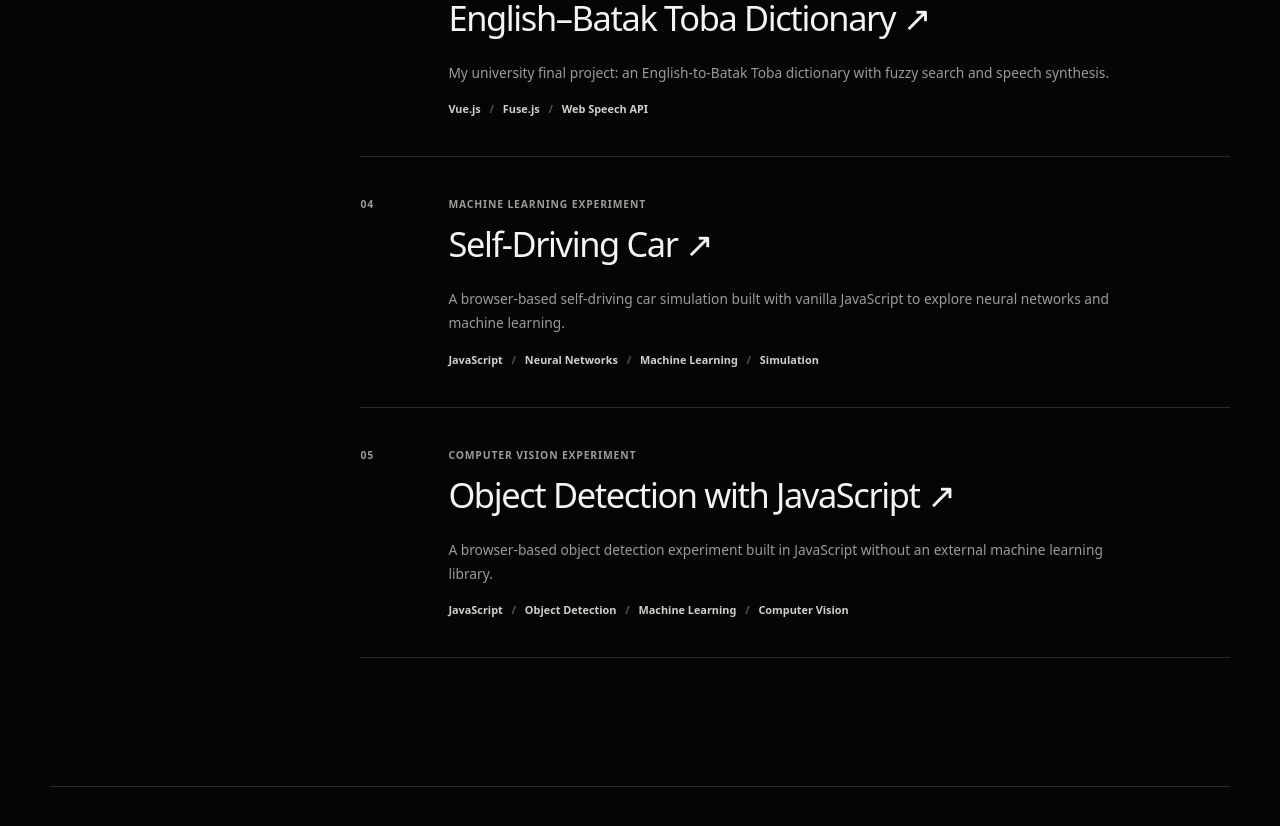
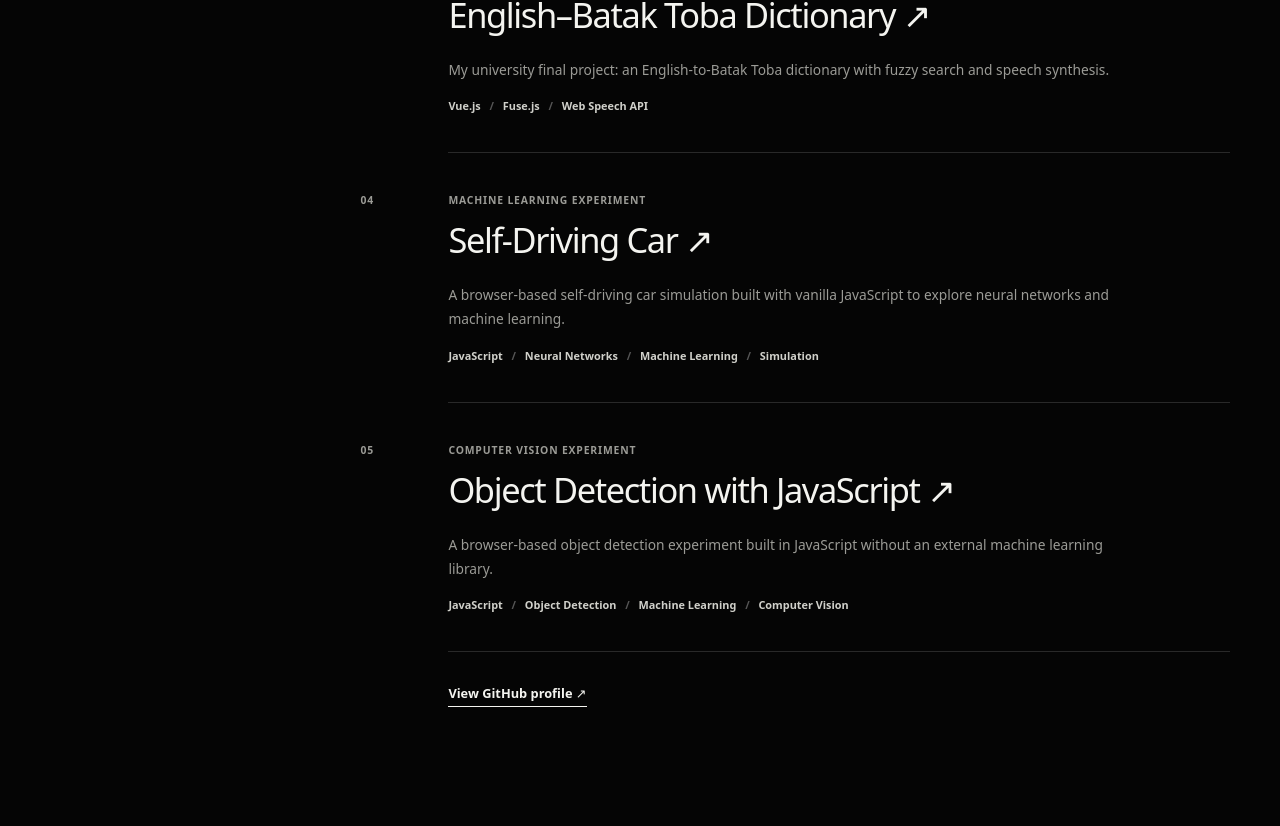
Before and after one commit to yohanesnaibaho303/v2, a React (Vite) app: page / in a window 1280 px wide. Shown: the part 3281-4107 px from the top of the page. Built offline with nearby package versions, Linux system fonts and the light colour scheme; a web font is replaced by a local one.

Commit message:
Add GitHub profile link and interactive project rows

```diff
--- a/src/App.jsx
+++ b/src/App.jsx
@@ -26,7 +26,7 @@ const translations = {
     aboutIntro: 'My main focus is frontend architecture. I also work with backend systems, test automation, and cloud infrastructure.',
     aboutBody: 'At Bank Rakyat Indonesia, I build shared frontend foundations for QLola, a corporate banking platform used by more than 20 teams. Before that, I led enterprise system work at LG Group and handled reliability during a three-wave cloud migration.',
     education: 'I earned a Bachelor of Science in Computing from President University on a 70% Jababeka Scholarship.',
-    resume: 'View full résumé', theme: (next) => `Switch to ${next} mode`,
+    resume: 'View full résumé', github: 'View GitHub profile', theme: (next) => `Switch to ${next} mode`,
   },
   id: {
     skip: 'Lewati ke konten', home: 'Beranda', navigation: 'Navigasi halaman', menu: 'Buka menu', closeMenu: 'Tutup menu', email: 'Email', contact: 'Hubungi saya', viewWork: 'Lihat karya pilihan', language: 'Bahasa', socialLinks: 'Tautan sosial', technologies: 'Teknologi yang digunakan', top: 'Atas',
@@ -38,7 +38,7 @@ const translations = {
     aboutIntro: 'Fokus utama saya adalah arsitektur frontend. Saya juga bekerja dengan sistem backend, test automation, dan cloud infrastructure.',
     aboutBody: 'Di Bank Rakyat Indonesia, saya membangun fondasi frontend bersama untuk QLola, platform corporate banking yang digunakan oleh lebih dari 20 tim. Sebelumnya, saya memimpin pengembangan sistem enterprise di LG Group dan menangani reliability selama cloud migration dalam tiga tahap.',
     education: 'Saya meraih gelar Bachelor of Science in Computing dari President University dengan Beasiswa Jababeka sebesar 70%.',
-    resume: 'Lihat résumé lengkap', theme: (next) => `Ganti ke mode ${next}`,
+    resume: 'Lihat résumé lengkap', github: 'Lihat profil GitHub', theme: (next) => `Ganti ke mode ${next}`,
   },
   zh: {
     skip: '跳至主要内容', home: '首页', navigation: '页内导航', menu: '打开菜单', closeMenu: '关闭菜单', email: '邮件', contact: '联系我', viewWork: '查看精选项目', language: '语言', socialLinks: '社交链接', technologies: '使用的技术', top: '顶部',
@@ -50,7 +50,7 @@ const translations = {
     aboutIntro: '我的主要方向是前端架构，同时也参与后端系统、测试自动化和云基础设施工作。',
     aboutBody: '在 Bank Rakyat Indonesia，我为 QLola 构建共享前端基础。该企业银行平台由 20 多个团队使用。此前，我在 LG Group 负责企业系统开发，并承担三阶段云迁移的可靠性工作。',
     education: '我获得了 President University 计算机科学理学学士学位，并获得 70% Jababeka 奖学金。',
-    resume: '查看完整简历', theme: (next) => `切换到${next}模式`,
+    resume: '查看完整简历', github: '查看 GitHub 主页', theme: (next) => `切换到${next}模式`,
   },
   ko: {
     skip: '본문으로 건너뛰기', home: '홈', navigation: '페이지 내 탐색', menu: '메뉴 열기', closeMenu: '메뉴 닫기', email: '이메일', contact: '이메일 보내기', viewWork: '주요 작업 보기', language: '언어', socialLinks: '소셜 링크', technologies: '사용 기술', top: '맨 위로',
@@ -62,7 +62,7 @@ const translations = {
     aboutIntro: '주요 분야는 프론트엔드 아키텍처입니다. 백엔드 시스템, 테스트 자동화, 클라우드 인프라 업무도 수행합니다.',
     aboutBody: 'Bank Rakyat Indonesia에서 20개 이상의 팀이 사용하는 기업 금융 플랫폼 QLola의 공유 프론트엔드 기반을 구축하고 있습니다. 이전에는 LG Group에서 엔터프라이즈 시스템 개발을 이끌고 3단계 클라우드 마이그레이션의 신뢰성을 담당했습니다.',
     education: 'President University에서 70% Jababeka 장학금을 받으며 컴퓨팅 이학사 학위를 취득했습니다.',
-    resume: '전체 이력서 보기', theme: (next) => `${next} 모드로 전환`,
+    resume: '전체 이력서 보기', github: 'GitHub 프로필 보기', theme: (next) => `${next} 모드로 전환`,
   },
   ja: {
     skip: 'コンテンツへ移動', home: 'ホーム', navigation: 'ページ内ナビゲーション', menu: 'メニューを開く', closeMenu: 'メニューを閉じる', email: 'メール', contact: 'メールする', viewWork: '主な実績を見る', language: '言語', socialLinks: 'SNSリンク', technologies: '使用技術', top: 'トップ',
@@ -74,7 +74,7 @@ const translations = {
     aboutIntro: '主な専門分野はフロントエンドアーキテクチャです。バックエンドシステム、テスト自動化、クラウドインフラにも携わっています。',
     aboutBody: 'Bank Rakyat Indonesia で、20以上のチームが利用する法人向け銀行プラットフォーム QLola の共通フロントエンド基盤を構築しています。以前は LG Group で企業システム開発をリードし、3段階のクラウド移行における信頼性を担当しました。',
     education: 'President University で 70% の Jababeka 奨学金を受け、コンピューティング理学士を取得しました。',
-    resume: '履歴書を見る', theme: (next) => `${next}モードに切り替え`,
+    resume: '履歴書を見る', github: 'GitHubプロフィールを見る', theme: (next) => `${next}モードに切り替え`,
   },
   'ar-SA': {
     skip: 'الانتقال إلى المحتوى', home: 'الرئيسية', navigation: 'التنقل داخل الصفحة', menu: 'فتح القائمة', closeMenu: 'إغلاق القائمة', email: 'البريد', contact: 'تواصل معي', viewWork: 'عرض الأعمال المختارة', language: 'اللغة', socialLinks: 'روابط التواصل', technologies: 'التقنيات المستخدمة', top: 'الأعلى',
@@ -86,7 +86,7 @@ const translations = {
     aboutIntro: 'تركيزي الأساسي هو معمارية frontend. أعمل أيضًا على أنظمة backend وtest automation وcloud infrastructure.',
     aboutBody: 'في Bank Rakyat Indonesia، أبني أسس frontend مشتركة لمنصة QLola المصرفية للشركات التي تستخدمها أكثر من 20 فريقًا. قبل ذلك، قدت تطوير أنظمة مؤسسية في LG Group وتوليت reliability خلال cloud migration من ثلاث مراحل.',
     education: 'حصلت على بكالوريوس العلوم في الحوسبة من President University بمنحة Jababeka بنسبة 70%.',
-    resume: 'عرض السيرة الذاتية', theme: (next) => `التبديل إلى الوضع ${next}`,
+    resume: 'عرض السيرة الذاتية', github: 'عرض ملف GitHub', theme: (next) => `التبديل إلى الوضع ${next}`,
   },
 }
 
@@ -538,16 +538,17 @@ function App() {
             <header className="section-heading"><p>03</p><h2 id="work-heading"><SectionTitle words={copy.sections.work} /></h2></header>
             <div className="section-content project-list" data-reveal>
               {projects.map((project, index) => (
-                <article className="project-row" key={project.title}>
+                <a className="project-row" href={project.href} target="_blank" rel="noreferrer" key={project.title}>
                   <p className="project-number" dir="ltr">0{index + 1}</p>
                   <div className="project-copy">
                     <p className="project-type" dir={contentDirection}>{localizedContent?.projectTypes[index] ?? project.type}</p>
-                    <h3 dir="ltr">{project.href ? <a href={project.href} target="_blank" rel="noreferrer">{project.title} <span>↗</span></a> : project.title}</h3>
+                    <h3 dir="ltr">{project.title} <span>↗</span></h3>
                     <p className="summary" dir={contentDirection}>{localizedContent?.projects[index] ?? project.description}</p>
                     <TagList items={project.tags} label={copy.technologies} />
                   </div>
-                </article>
+                </a>
               ))}
+              <a className="text-link" href="https://github.com/yohanesnaibaho303" target="_blank" rel="noreferrer">{copy.github} <span>↗</span></a>
             </div>
           </section>
 
--- a/src/index.css
+++ b/src/index.css
@@ -308,11 +308,22 @@ h1 span:last-child { margin-inline-start: clamp(1rem, 8vw, 6rem); }
 .text-link { display: inline-block; margin-top: 2rem; padding-bottom: .25rem; border-bottom: 1px solid var(--paper); font-size: .8rem; font-weight: 650; }
 .hero-actions span, .text-link span, .project-copy h3 span { display: inline-block; transition: transform 160ms var(--ease-out); }
 
-.project-list { border-top: 1px solid var(--paper); }
-.project-row { display: grid; grid-template-columns: 4rem 1fr; gap: 1.5rem; padding: 2.5rem 0; border-bottom: 1px solid var(--line); }
+.project-list { --project-accent-inset: 4.75rem; --project-divider-inset: 5.5rem; position: relative; }
+.project-list::before, .project-row::after { position: absolute; inset-inline: var(--project-divider-inset) 0; height: 1px; content: ""; background: var(--line); }
+.project-list::before { inset-block-start: 0; background: var(--paper); }
+.project-row { position: relative; display: grid; grid-template-columns: 4rem 1fr; gap: 1.5rem; padding: 2.5rem 0; }
+.project-row::after { inset-block-end: 0; }
+.project-row::before { position: absolute; inset-block: 1.5rem; inset-inline-start: var(--project-accent-inset); width: 1px; content: ""; background: var(--accent); transform: scaleY(0); transition: transform 200ms var(--ease-out); }
 .project-number, .project-type { color: var(--muted); font-size: .65rem; font-weight: 650; letter-spacing: .08em; text-transform: uppercase; }
 .project-copy h3 { margin: .6rem 0 .8rem; color: var(--paper); font-size: clamp(1.45rem, 3vw, 2.15rem); font-weight: 520; letter-spacing: -.04em; }
+.project-copy { transition: transform 200ms var(--ease-out); }
 .project-copy .summary, .project-copy .tags { margin-inline-start: 0; }
+.project-list > .text-link { margin-inline-start: var(--project-divider-inset); }
+.project-row:focus-visible { outline: 2px solid var(--accent); outline-offset: 4px; }
+.project-row:focus-visible::before { transform: scaleY(1); }
+.project-row:focus-visible .project-number, .project-row:focus-visible h3 { color: var(--accent); }
+.project-row:focus-visible .project-copy { transform: translateX(.25rem); }
+[dir="rtl"] .project-row:focus-visible .project-copy { transform: translateX(-.25rem); }
 
 .skill-grid { display: grid; grid-template-columns: 1fr 1fr; border-top: 1px solid var(--paper); }
 .skill-group { padding-block: 2rem; padding-inline: 0 2rem; border-bottom: 1px solid var(--line); }
@@ -324,13 +335,16 @@ h1 span:last-child { margin-inline-start: clamp(1rem, 8vw, 6rem); }
 footer { min-height: 11rem; display: grid; grid-template-columns: 1fr auto auto; align-items: center; gap: 3rem; color: var(--muted); font-size: .72rem; }
 .footer-email { color: var(--paper); font-size: clamp(1rem, 2vw, 1.35rem); }
 .socials { display: flex; gap: 1.25rem; }
-.wordmark, .header-email, .text-link, .footer-email, .socials a, .project-copy h3 a, footer > a:last-child { display: inline-block; transition: color 160ms ease, transform 120ms var(--ease-out); }
-.wordmark:active, .header-email:active, .text-link:active, .footer-email:active, .socials a:active, .project-copy h3 a:active, footer > a:last-child:active { transform: scale(.97); }
+.wordmark, .header-email, .text-link, .footer-email, .socials a, footer > a:last-child { display: inline-block; transition: color 160ms ease, transform 120ms var(--ease-out); }
+.wordmark:active, .header-email:active, .text-link:active, .footer-email:active, .socials a:active, footer > a:last-child:active { transform: scale(.97); }
 
 @media (hover: hover) and (pointer: fine) {
   nav a:hover, .header-email:hover, .hero-actions a:hover, footer a:hover { color: var(--accent); }
-  .hero-actions a:hover span, .text-link:hover span, .project-copy h3 a:hover span { transform: translate(.18rem, -.18rem); }
-  .project-copy h3 a:hover { color: var(--accent); }
+  .hero-actions a:hover span, .text-link:hover span, .project-row:hover h3 span { transform: translate(.18rem, -.18rem); }
+  .project-row:hover::before { transform: scaleY(1); }
+  .project-row:hover .project-number, .project-row:hover h3 { color: var(--accent); }
+  .project-row:hover .project-copy { transform: translateX(.25rem); }
+  [dir="rtl"] .project-row:hover .project-copy { transform: translateX(-.25rem); }
   .experience-item:hover { background: var(--glow); }
   .experience-item:hover h3, .experience-item:hover .experience-arrow { color: var(--accent); }
   .experience-item:hover .experience-arrow { transform: translate(.18rem, -.18rem); }
@@ -423,6 +437,7 @@ footer { min-height: 11rem; display: grid; grid-template-columns: 1fr auto auto;
   .experience-title { grid-template-columns: 1fr; gap: .5rem; }
   .summary, .tags { margin-inline-start: 0; }
   .project-row { grid-template-columns: 2.5rem 1fr; padding: 2rem 0; }
+  .project-list { --project-accent-inset: 3.25rem; --project-divider-inset: 4rem; }
   .skill-grid { grid-template-columns: 1fr; }
   .skill-group { padding: 1.75rem 0; }
   .skill-group:nth-child(odd) { border-inline-end: 0; }
@@ -432,6 +447,7 @@ footer { min-height: 11rem; display: grid; grid-template-columns: 1fr auto auto;
 }
 
 @media (max-width: 420px) {
+  .project-list { --project-accent-inset: 0; --project-divider-inset: 0; }
   .project-row { grid-template-columns: 1fr; gap: .75rem; }
 }
 
@@ -441,15 +457,15 @@ footer { min-height: 11rem; display: grid; grid-template-columns: 1fr auto auto;
   .mobile-menu, .mobile-menu::backdrop, .menu-toggle, .menu-close, .menu-toggle span, .menu-close span { transition: none; }
   .cursor-glow { display: none; }
   .theme-icon { transition: none; }
-  .skip-link, .hero-actions span, .text-link span, .project-copy h3 span, .experience-item, .experience-arrow { transition: none; }
-  .hero-actions a:hover span, .text-link:hover span, .project-copy h3 a:hover span { transform: none; }
+  .skip-link, .hero-actions span, .text-link span, .project-row::before, .project-copy, .experience-item, .experience-arrow { transition: none; }
+  .hero-actions a:hover span, .text-link:hover span, .project-row:hover h3 span, .project-row:hover .project-copy, .project-row:focus-visible .project-copy { transform: none; }
   .hero-kicker, .hero h1, .hero-footer { transform: none; transition: opacity 200ms ease; transition-delay: 0ms; }
   .hero-orbits { animation: none; transform: none; }
   .section-content[data-reveal] { opacity: 0; transform: none; transition: opacity 200ms ease; }
   .section-content[data-reveal][data-visible] { opacity: 1; }
   .geometry-layer { animation: geometry-fade 200ms ease both; transform: none; }
-  .wordmark, .header-email, .theme-toggle, .text-link, .footer-email, .socials a, .project-copy h3 a, footer > a:last-child { transition: color 160ms ease, border-color 160ms ease; }
-  .wordmark:active, .header-email:active, .text-link:active, .footer-email:active, .socials a:active, .project-copy h3 a:active, footer > a:last-child:active { transform: none; }
+  .wordmark, .header-email, .theme-toggle, .text-link, .footer-email, .socials a, footer > a:last-child { transition: color 160ms ease, border-color 160ms ease; }
+  .wordmark:active, .header-email:active, .text-link:active, .footer-email:active, .socials a:active, footer > a:last-child:active { transform: none; }
   .section-heading h2 [data-word] { color: var(--paper); }
   .section-heading h2 [data-word]::after { display: none; }
   .about-intro [data-word] { color: var(--paper); }
```
